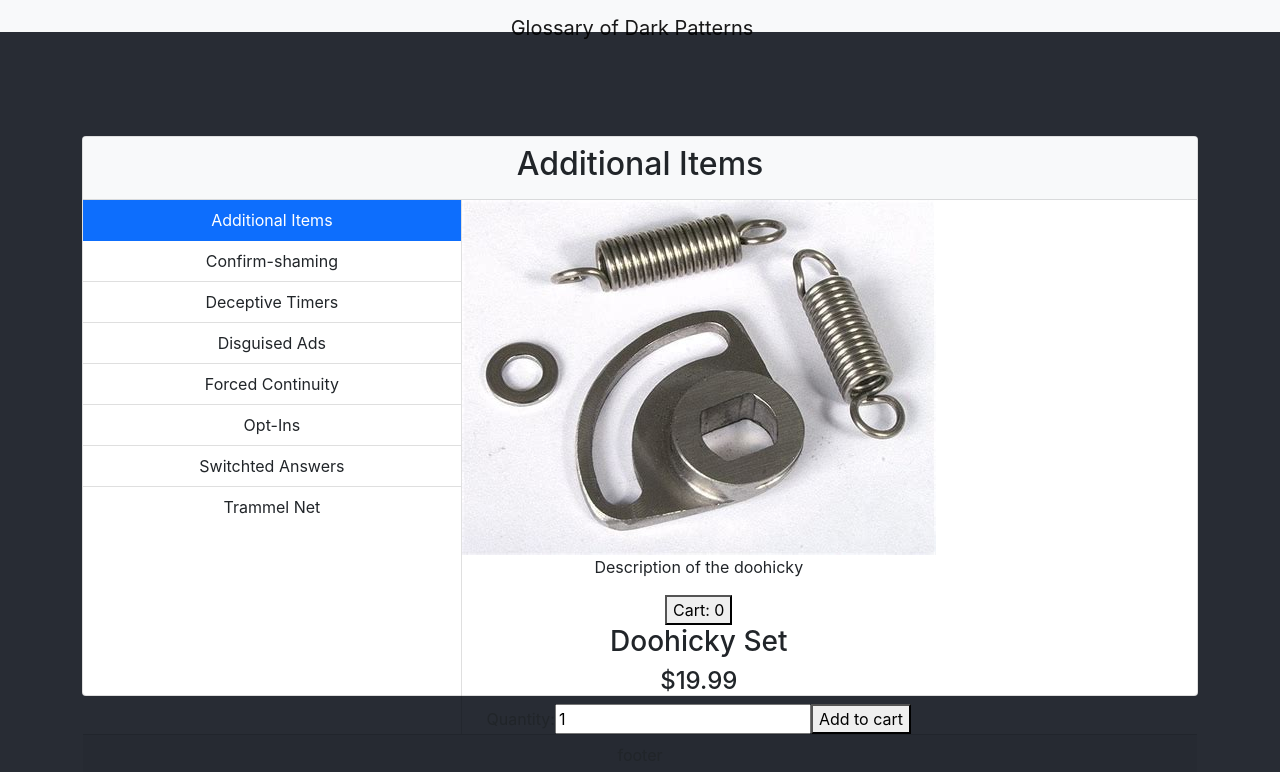
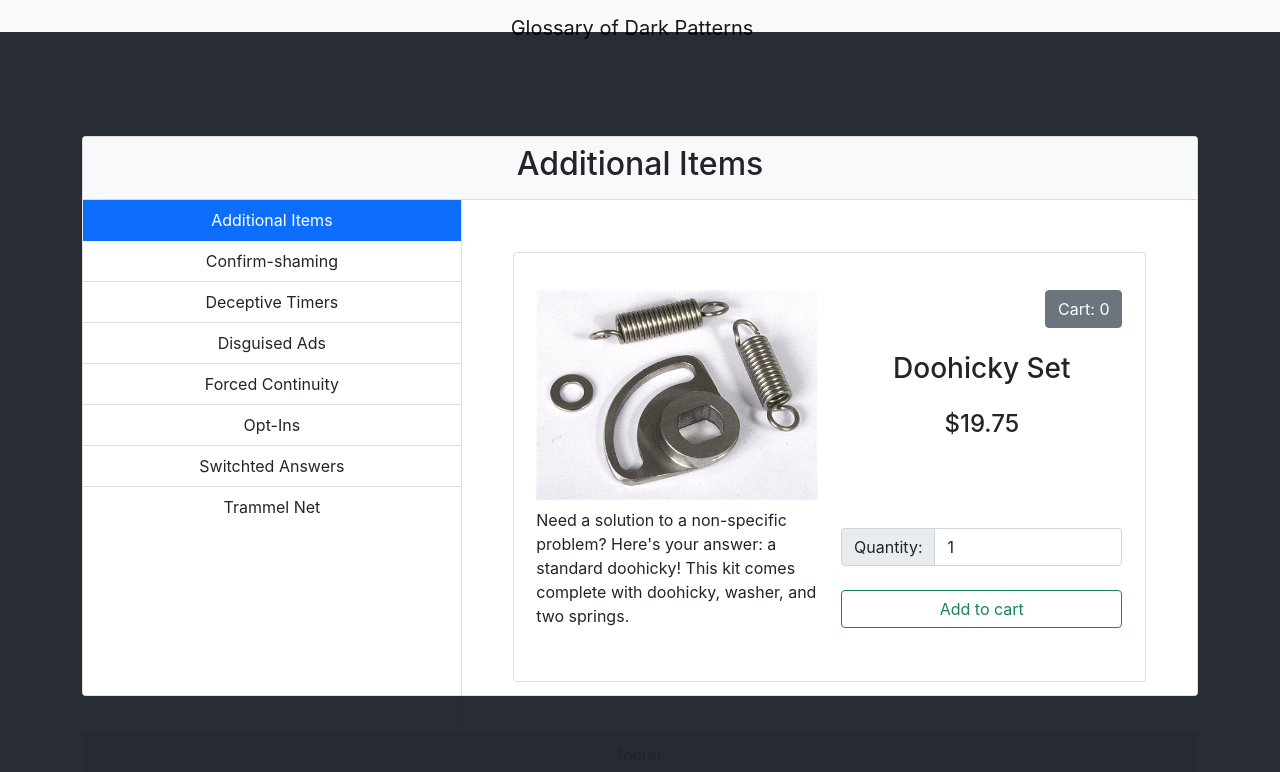
Before and after one commit to whysgai/dark-pattern-glossary, a React (Create React App) app: page / in a window 1280 px wide. Both pictures are taken after a click on the button "Additional Items". Shown: the top 772 px of the page. Built offline with nearby package versions, Linux system fonts and the light colour scheme.

Commit message:
feat: Implement functionality and styling for Additional Items

```diff
--- a/src/components/GlossaryItems/AdditionalItems.js
+++ b/src/components/GlossaryItems/AdditionalItems.js
@@ -1,64 +1,89 @@
 import { useState } from "react";
+import { FontAwesomeIcon } from "@fortawesome/react-fontawesome";
+import { faTimesCircle } from "@fortawesome/free-solid-svg-icons";
 
 const AdditionalItems = () => {
     const [page, setPage] = useState(0);
-    const [currentDoohickies, setCurrentDoohickies] = useState(1);
+    const [doohickies, setDoohickies] = useState(1);
+    const [cartCount, setCartCount] = useState(0);
     const [totalDoohickies, setTotalDoohickies] = useState(0);
     const [cartEmpty, setCartEmpty] = useState(true);
 
     return (
-        <div>
+        <>
             {
                 page === 0 ?
                 // shopping page
-                    <>
-                        <div>
-                            <img src="../media/doohicky.jpg" alt="Doohicky and springs"/>
-                            <p>Description of the doohicky</p>
+                    <div className="additional-items little-padding">
+                        <div className="card card-body">
+                            <div className="store-row">
+                                <div className="store-col">
+                                    <img src="media/doohicky.jpg" alt="Doohicky and springs"/>
+                                    <p className="doohicky-description">Need a solution to a non-specific problem? Here's your answer: a standard doohicky! This kit comes complete with doohicky, washer, and two springs.</p>
                                 </div>
-                        <div>
-                            <button>Cart: <span>{cartEmpty ? 0 : totalDoohickies + 5}</span></button>
+                                <div className="store-col">
+                                    <button className="btn btn-secondary cart-btn" onClick={() => setPage(2)}>Cart: <span>{cartCount}</span></button>
                                     <h3>Doohicky Set</h3>
-                            <h4>$19.99</h4>
-                            <label>
+                                    <h4>$19.75</h4>
+                                    <br/>
+                                    <br/>
+                                    <div className="input-group">
+                                        <label className="input-group-text">
                                             Quantity:
-                                <input className="doohicky-input" type="number" value={currentDoohickies} onChange={(e) => setCurrentDoohickies(e.target.value)}/>
                                         </label>
-                            <button onClick={() => {setTotalDoohickies(totalDoohickies + currentDoohickies); setPage(1)}}>Add to cart</button>
+                                        <input className="form-control" min="1" max="10" placeholder="1" type="number" value={doohickies} onChange={(e) => setDoohickies(e.target.value)}/>
                                     </div>
-                    </>
+                                    <button className="btn btn-outline-success"
+                                        onClick={
+                                            () => {
+                                                setCartCount(parseInt(cartCount) + parseInt(doohickies));
+                                                setPage(1);
+                                            }
+                                        }>Add to cart</button>
+                                </div>
+                            </div>
+                        </div>
+                    </div>
                     :
                     page === 1 ?
                     // items added to cart
-                        <>
+                        <div className="additional-items lots-of-padding">
+                            <div className="card card-body">
                                 <h3>Added to cart!</h3>
-                            <p>You just added <span>{totalDoohickies}</span> Doohicky Set(s) to your cart!</p>
-                            <p>Items in cart: <span>{totalDoohickies + 5}</span></p>
-                            <button onClick={() => setPage(2)}>View Cart</button>
-                            <button onClick={() => setPage(1)}>Continue Shopping</button>
-                        </>
+                                <p>You just added <span>{cartCount}</span> Doohicky Set(s) to your cart!</p>
+                                <p>Items in cart: <span>{cartCount + 5}</span></p>
+                                <button className="btn btn-success" onClick={() => setPage(2)}>View Cart</button>
+                                <button className="btn btn-outline-primary" onClick={() => setPage(0)}>Continue Shopping</button>
+                            </div>
+                        </div>
                         :
                         page === 2 ?
                         // cart
-                            <>
-                                <h3>Cart</h3>
-                                <button>Checkout</button>
-                                <button>Continue Shopping</button>
+                            <div className="additional-items little-padding">
+                                <div className="card card-body">
+                                    <h3>Your Shopping Cart</h3>
+                                    <button className="btn btn-success">Checkout</button>
+                                    <button className="btn btn-outline-primary">Continue Shopping</button>
                                     <ul>
-                                    <li><span>Doohicky Set</span><span>Count: <span>{totalDoohickies}</span></span></li>
+                                        <li><span>Doohicky Set</span><span>Count: {totalDoohickies} <span className="red-x"><FontAwesomeIcon icon={faTimesCircle}/></span></span></li>
                                     </ul>
+                                    <p>Additional items you might enjoy:</p>
                                     <ul>
-                                    <li><span>Whatchamacallit</span><span>Count: 1</span></li>
-                                    <li><span>Thingamajig</span><span>Count: 1</span></li>
-                                    <li><span>Whozeewhatzit</span><span>Count: 1</span></li>
-                                    <li><span>Doodad Pack</span><span>Count: 1</span></li>
-                                    <li><span>Assorted Bits and Bobs Kit</span><span>Count: 1</span></li>
+                                        <li><span>Whatchamacallit</span><span>Count: 1 <span className="red-x"><FontAwesomeIcon icon={faTimesCircle}/></span></span></li>
+                                        <li><span>Thingamajig</span><span>Count: 1 <span className="red-x"><FontAwesomeIcon icon={faTimesCircle}/></span></span></li>
+                                        <li><span>Whozeewhatzit</span><span>Count: 1 <span className="red-x"><FontAwesomeIcon icon={faTimesCircle}/></span></span></li>
+                                        <li><span>Doodad Pack</span><span>Count: 1 <span className="red-x"><FontAwesomeIcon icon={faTimesCircle}/></span></span></li>
+                                        <li><span>Assorted Bits and Bobs Kit</span><span>Count: 1 <span className="red-x"><FontAwesomeIcon icon={faTimesCircle}/></span></span></li>
                                     </ul>
+                                </div>
+                            </div>
+                            :
+                            <div className="additional-items lots-of-padding">
+                                <div className="card card-body">
+                                </div>
+                            </div>
+            }
         </>
-                            :
-                            <></>
-            }
-        </div>
     )
 }
 
--- a/src/components/GlossaryItems/DeceptiveTimers.js
+++ b/src/components/GlossaryItems/DeceptiveTimers.js
@@ -1,7 +1,6 @@
 import { useState } from "react";
 
 const DeceptiveTimers = () => {
-    const [page, setPage] = useState(0);
     const [doohickies, setDoohickies] = useState(1);
     const [cartCount, setCartCount] = useState(0);
     const [remaining, setRemaining] = useState(Math.floor(Math.random() * 6) + 1);
--- a/src/styles/styles.css
+++ b/src/styles/styles.css
@@ -66,7 +66,7 @@ main.background {
     width: 75%;
 }
 
-.trammel-net, .switched-answers, .optins, .forced-continuity, .disguised-ads, .confirmshaming, .deceptive-timers {
+.trammel-net, .switched-answers, .optins, .forced-continuity, .disguised-ads, .confirmshaming, .deceptive-timers, .additional-items {
     width: 100%;
     height: 100%;
     /* display: flex; */
@@ -98,11 +98,21 @@ main.background {
     margin-bottom: 2vh;
 }
 
-/* .deceptive-timers .card {
+.additional-items ul {
+    list-style-type: none;
+
+}
+
+.additional-items li {
+    width: 100%;
     display: flex;
     flex-direction: row;
-    align-content: flex-start;
-} */
+    justify-content: space-between;
+}
+
+.red-x {
+    color: darkred;
+}
 
 .store-row {
     display: flex;
```
Lines whose indentation alone changed are shown as unchanged.
